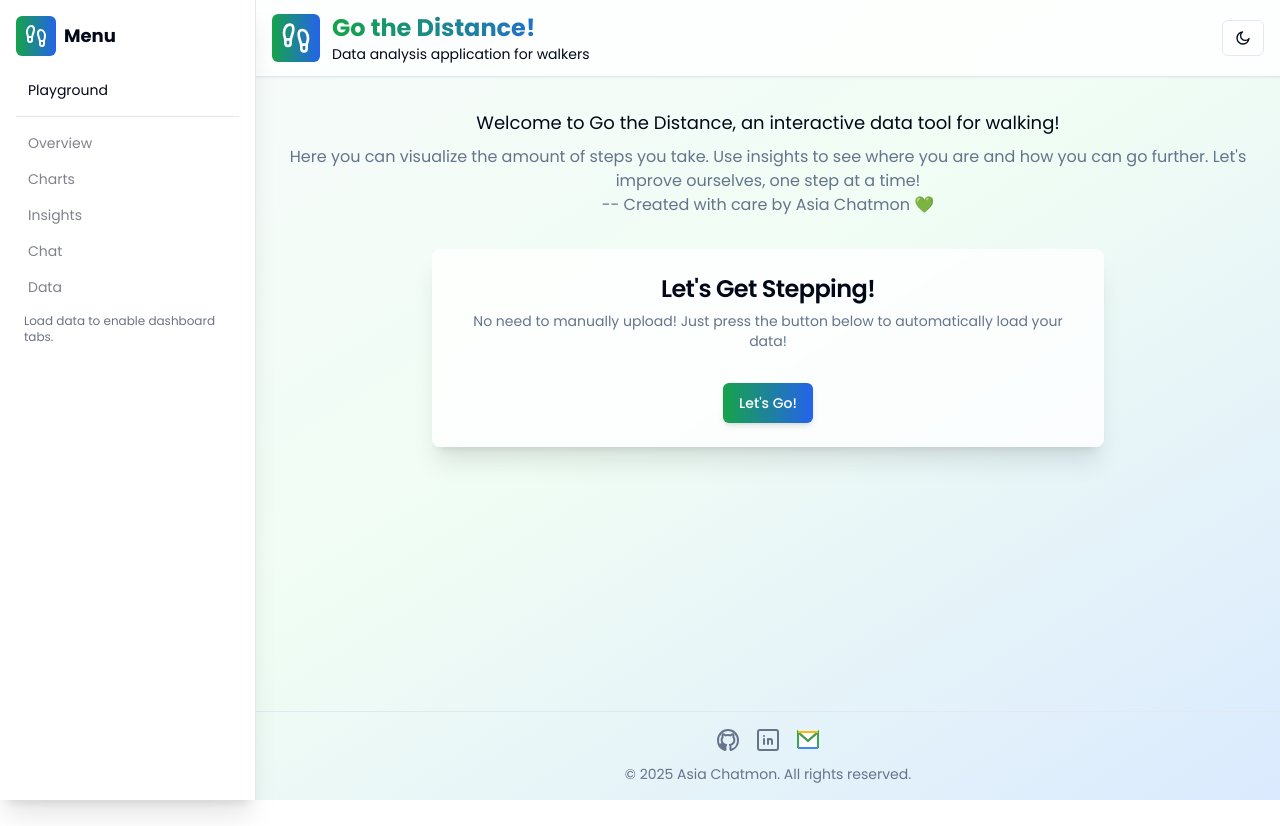
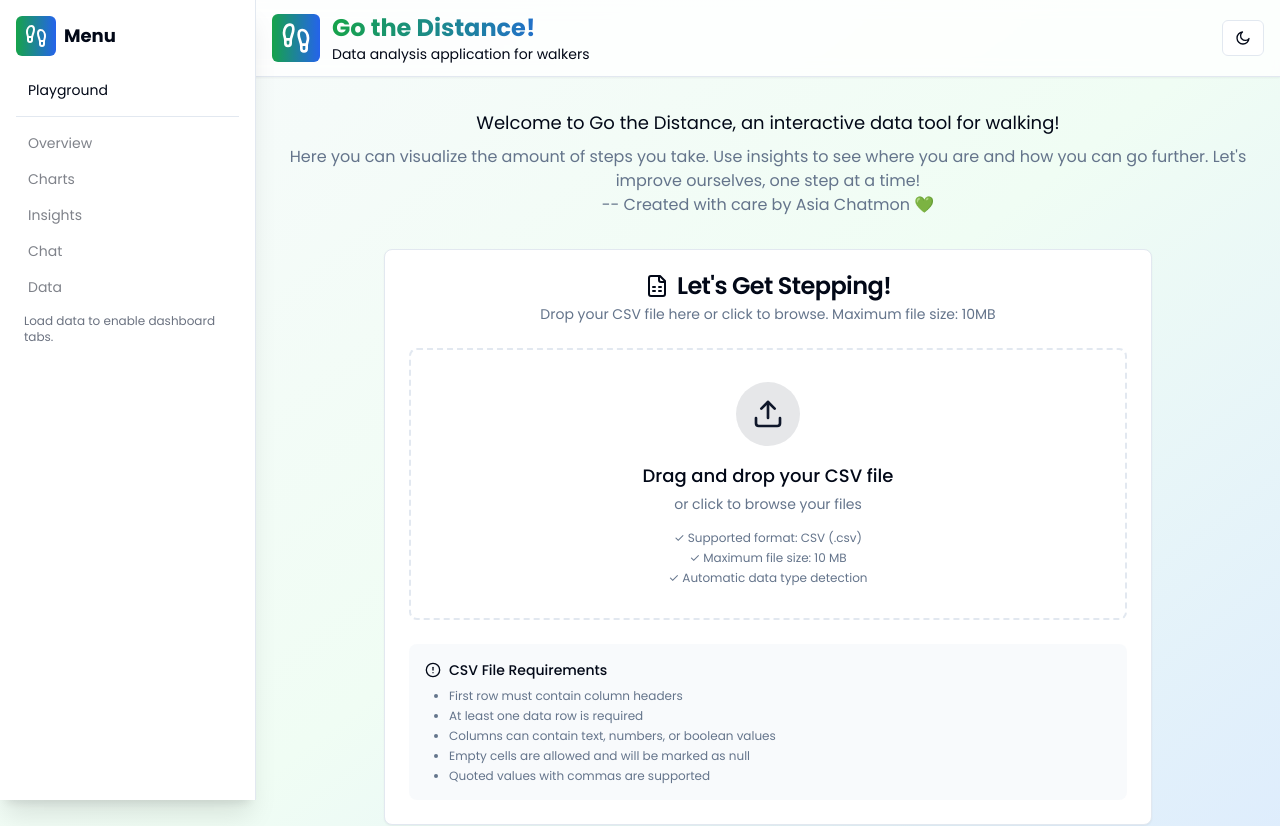
Before and after one commit to asiachat/data-analysis-dashboard-asia, a React (Vite) app: page / in a window 1280 px wide. Shown: the top 826 px of the page. Before the commit the page ends 800 px from the top, so only its background shows below. Built offline with nearby package versions, Linux system fonts and the light colour scheme.

Commit message:
readded data upload to index

```diff
--- a/src/pages/Index.tsx
+++ b/src/pages/Index.tsx
@@ -1,24 +1,19 @@
 // ==========================================
 // Index.tsx - Application Homepage & Layout Shell
 // ==========================================
-// Provides: global header, static sidebar, dark mode toggle, demo data loader
-// Renders either the upload prompt (AutoLoadButton) or the main Dashboard.
-// Simplified from teaching scaffold: removed unused demo imports & week markers.
+// Provides: global header, static sidebar, dark mode toggle, CSV file upload
+// Renders either the DataUpload component or the main Dashboard.
+// Cleaned up: removed unused imports, lazy loading, and demo data.
 
-import { useState, useEffect, Suspense, lazy } from 'react';
+import { useState, useEffect } from 'react';
 import { Footprints } from 'lucide-react';
 import { Button } from "@/components/ui/button";
-import { Card, CardContent, CardDescription, CardHeader, CardTitle } from "@/components/ui/card";
 import Dashboard from '@/components/Dashboard';
+import DataUpload from '@/components/DataUpload';
 import { DataRow } from '@/types/data';
 import Footer from '@/components/Footer';
 import ErrorBoundary from "@/components/ErrorBoundary";
 
-// Lazy-load only components actually used
-const lazyWithDelay = (factory: () => Promise<any>, ms = 1250) =>
-  lazy(() => new Promise(resolve => setTimeout(() => factory().then(resolve), ms)));
-// Slightly increased delay so the demo loader is noticeable
-const AutoLoadButton = lazyWithDelay(() => import('@/components/AutoLoadButton'));
 
 
 function Index() {
@@ -26,23 +21,7 @@ function Index() {
   const [data, setData] = useState<DataRow[]>([]);
   const [fileName, setFileName] = useState<string>('');
 
-  // Quick sample data (useful for testing charts/insights without uploading a file)
-  const sampleData: DataRow[] = [
-    { Month: 'January', Steps: 175025 },
-    { Month: 'February', Steps: 186570 },
-    { Month: 'March', Steps: 189042 },
-    { Month: 'April',Steps: 216891 },
-    { Month: 'May', Steps: 117887 },
-    { Month: 'June', Steps: 146268 },
-    { Month: 'July', Steps: 205597},
-    { Month: 'August', Steps: 210894},
-    { Month: 'September', Steps: 228040},
-    { Month: 'October', Steps: 299116},
-    { Month: 'November', Steps: 200747},
-    { Month: 'December', Steps: 255845}
-  ];
-
-  // Handler invoked when demo data is loaded
+  // Handler invoked when CSV file is uploaded
   const handleDataLoad = (loadedData: DataRow[], name: string) => {
     setData(loadedData);
     setFileName(name);
@@ -116,23 +95,11 @@ function Index() {
             </p>
           </div>
 
-          {/* Upload or Dashboard */}
+          {/* Upload */}
           {data.length === 0 ? (
-            <Card className={`border-0 shadow-xl backdrop-blur-sm max-w-2xl mx-auto ${darkMode ? 'bg-white text-gray-900' : 'bg-white/80'}`}>
-              <CardHeader className="text-center">
-                <CardTitle className={`text-2xl ${darkMode ? 'text-gray-900' : ''}`}>Let's Get Stepping!</CardTitle>
-                <CardDescription className={darkMode ? 'text-gray-700' : ''}>
-                  No need to manually upload! Just press the button below to automatically load your data!
-                </CardDescription>
-              </CardHeader>
-              <CardContent>
-                <div className="mt-2 flex gap-2 justify-center">
-                  <Suspense fallback={<div className="h-10 flex items-center justify-center text-muted-foreground">Preparing demo loader...</div>}>
-                    <AutoLoadButton sampleData={sampleData} onLoad={handleDataLoad} />
-                  </Suspense>
-                </div>
-              </CardContent>
-            </Card>
+            <div className="max-w-3xl mx-auto">
+              <DataUpload onDataLoad={handleDataLoad} />
+            </div>
           ) : (
             <Dashboard
               data={data}
```
